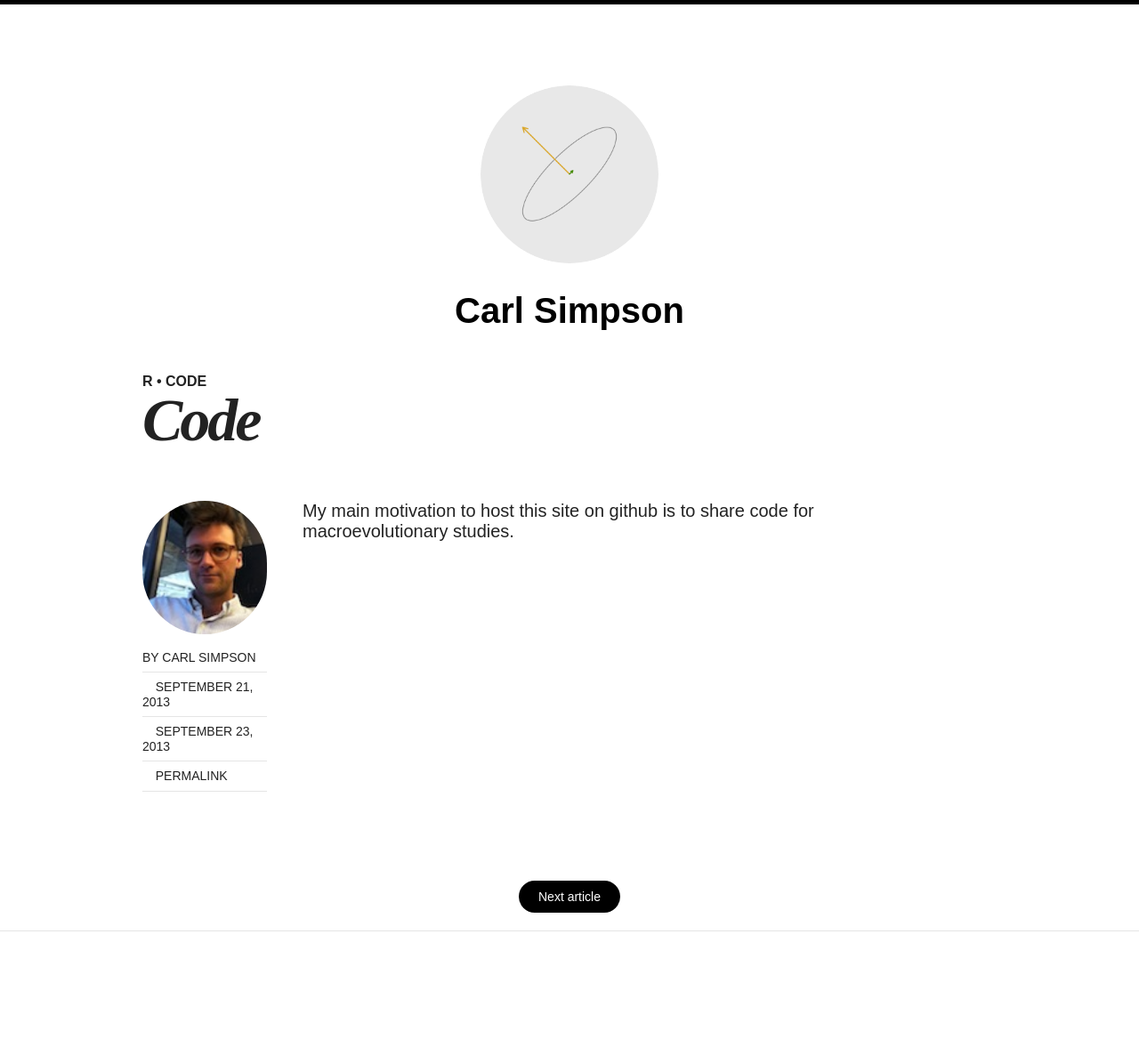
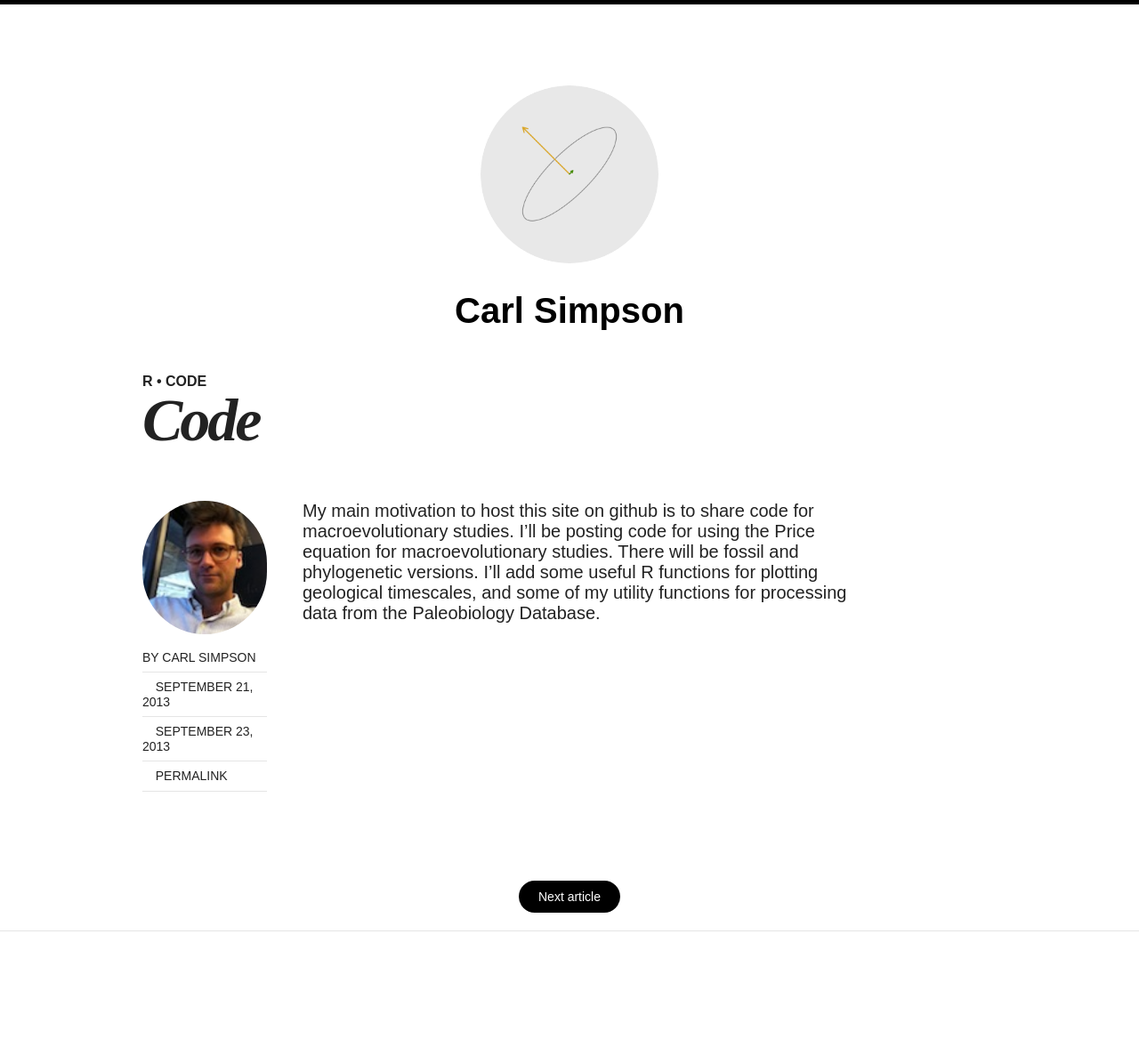
Before and after one commit to simpson-carl/simpson-carl.github.io, a Jekyll site: the page built from _posts/2013-09-21-code.md, in a window 1280 px wide. Shown: the whole page at 89% size. Built offline with Jekyll 4.4.1, drawn with Linux system fonts in a browser that asks for light colours; nearby versions of some CDN libraries; Markdown is read by kramdown in place of the engine named in the settings.

Commit message:
code post fix

```diff
--- a/_posts/2013-09-21-code.md
+++ b/_posts/2013-09-21-code.md
@@ -6,3 +6,4 @@ modified: 2013-09-23
 ---
 
 My main motivation to host this site on github is to share code for macroevolutionary studies.
+I'll be posting code for using the Price equation for macroevolutionary studies. There will be fossil and phylogenetic versions. I'll add some useful R functions for plotting geological timescales, and some of my utility functions for processing data from the Paleobiology Database.
```
Also changed, not shown: 4 other files.
